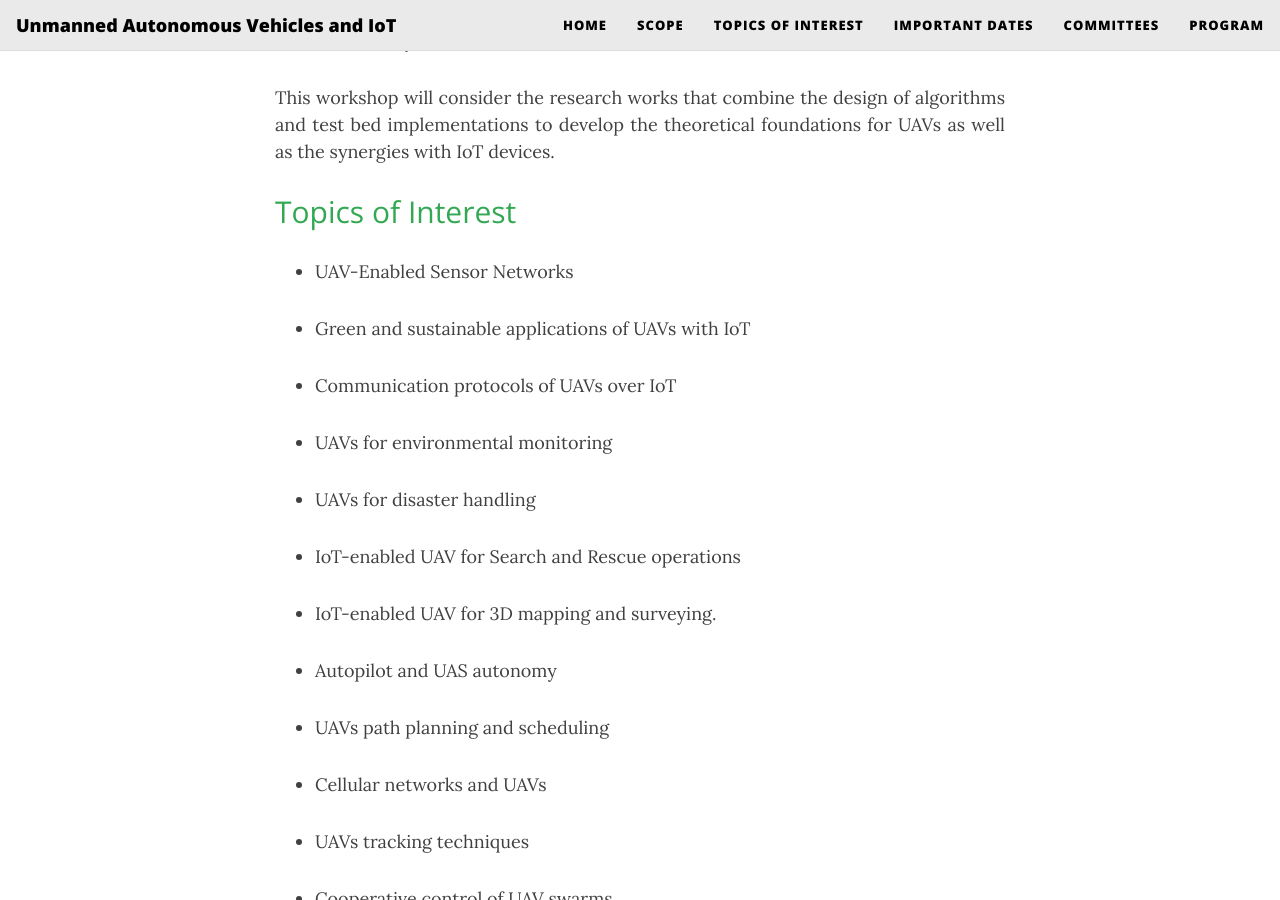
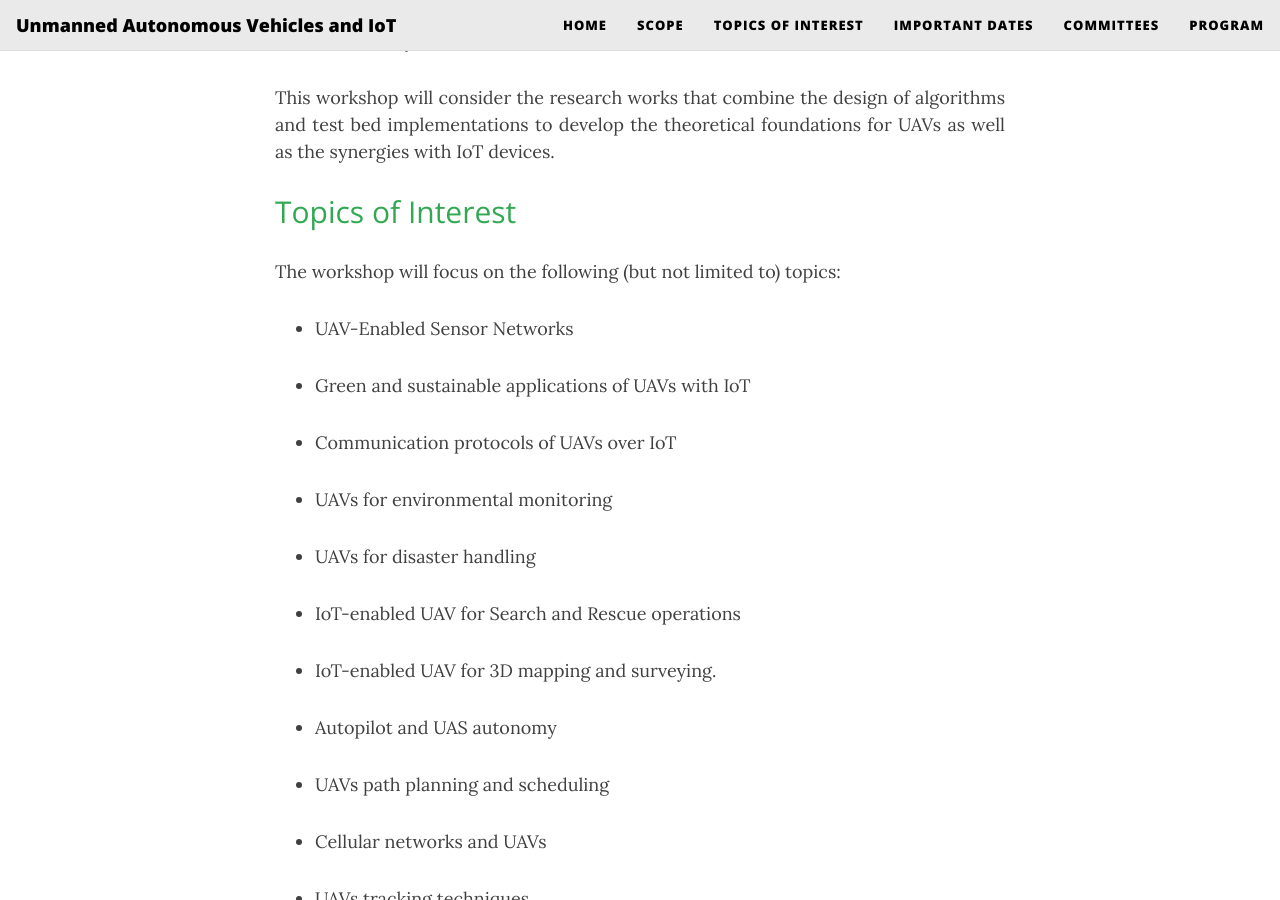
Before and after one commit to IWUAV-IoT/IWUAV-IoT.github.io, a Jekyll site: the page built from index.md, in a window 1280 px wide and 900 px high, scrolled down 1589 px. Built offline with Jekyll 4.4.1, drawn with Linux system fonts in a browser that asks for light colours; nearby versions of some CDN libraries.

Commit message:
Update index.md

```diff
--- a/index.md
+++ b/index.md
@@ -40,6 +40,7 @@ This workshop will consider the research works that combine the design of algori
 
 ## Topics of Interest
 {: style="color:#32a852"}
+The workshop will focus on the following (but not limited to) topics:
 
 - UAV-Enabled Sensor Networks
 
```
